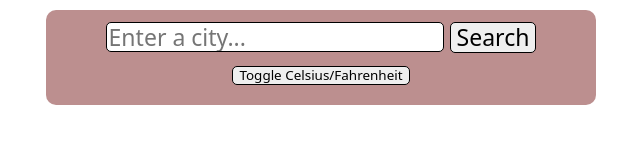
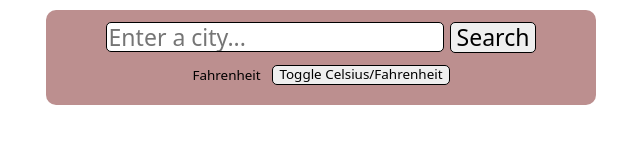
Before and after one commit to ScaxCodes/odin-weather-app, a website built with webpack: page dist/index.html in a window 1280 px wide. Both pictures are taken after a click on the button "Toggle Celsius/Fahrenheit". Shown: the whole page, without its empty margins (319-959 px from the left). Built offline with nearby package versions, Linux system fonts and the light colour scheme.

Commit message:
Add temperature unit toggle on top of the app

```diff
--- a/src/index.js
+++ b/src/index.js
@@ -1,4 +1,17 @@
 import { displayGIF } from "./gifLogic.js";
+
+let unitIsCelsius = true;
+
+function temptoggle() {
+  const temperatureUnitDisplay = document.querySelector(".temp-toggle div");
+  if (unitIsCelsius) {
+    temperatureUnitDisplay.textContent = "Fahrenheit";
+    unitIsCelsius = false;
+  } else {
+    temperatureUnitDisplay.textContent = "Celsius";
+    unitIsCelsius = true;
+  }
+}
 
 async function fetchWeather(location) {
   try {
@@ -64,6 +77,7 @@ async function processWeather(location) {
 
 const searchButton = document.querySelector("#search");
 const inputField = document.querySelector("#location");
+const toggleButton = document.querySelector("#toggle");
 
 searchButton.addEventListener("click", () => {
   displayWeather(inputField.value);
@@ -74,6 +88,10 @@ searchButton.addEventListener("click", () => {
     div.style.display = "flex";
   });
   inputField.value = "";
+});
+
+toggleButton.addEventListener("click", () => {
+  temptoggle();
 });
 
 async function displayWeather(location) {
--- a/src/style.css
+++ b/src/style.css
@@ -35,8 +35,18 @@ body {
   padding: 10px;
 }
 
+.temp-toggle div,
+.temp-toggle button {
+  font-size: 0.7rem;
+}
+
+.temp-toggle div {
+  width: 70px;
+}
+
 .temp-toggle {
-  font-size: 0.7rem;
+  display: flex;
+  gap: 10px;
 }
 
 button {
```
Also changed, not shown: dist/bundle.js, dist/index.html, 1 other file.
